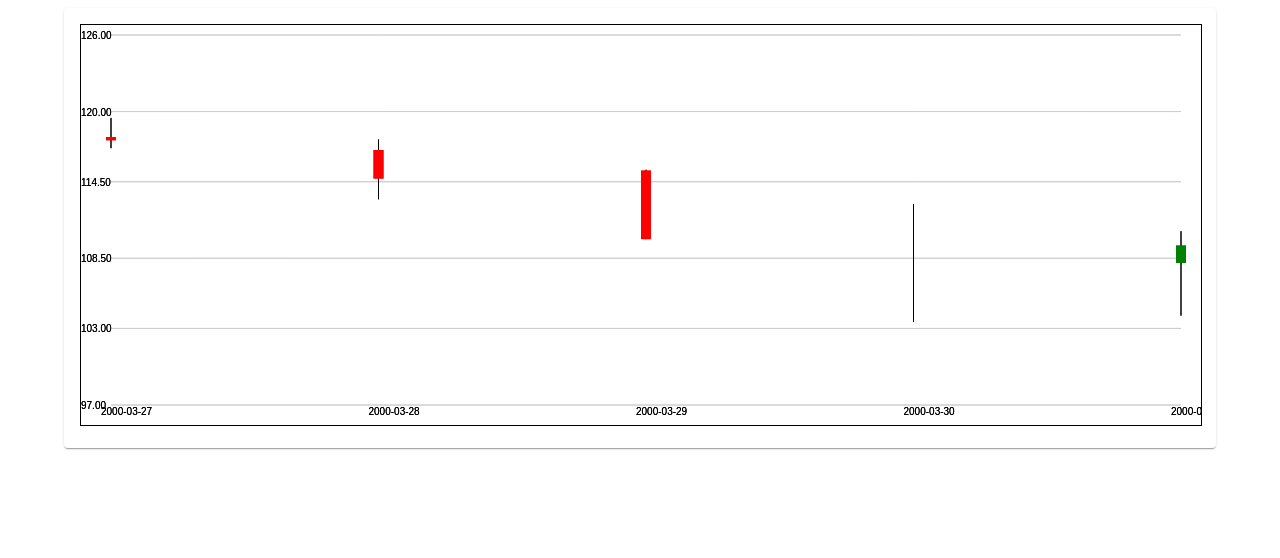
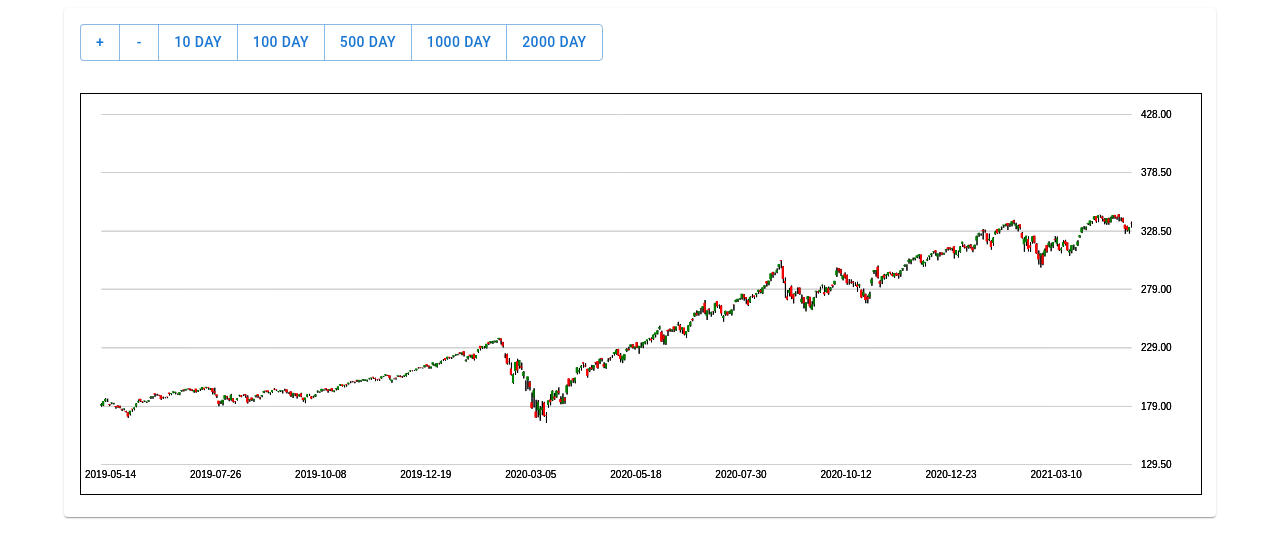
Before and after one commit to strongball/react-chart-canvas, a React (Vite) app: page / in a window 1280 px wide. Shown: the top 558 px of the page. Built offline with nearby package versions, Linux system fonts and the light colour scheme.

Commit message:
implement more functions

```diff
--- a/src/components/ReactiveDiv.tsx
+++ b/src/components/ReactiveDiv.tsx
@@ -8,7 +8,6 @@ const ReactiveDiv: React.FC<Props> = ({ render, ...divProps }) => {
     const [size, setSize] = useState<{ width: number; height: number }>({ width: 0, height: 0 });
     useEffect(() => {
         const resizeCallback = () => {
-            console.log('resize');
             const rect = ref.current?.getBoundingClientRect();
             if (rect) {
                 setSize({
--- a/src/components/StockChart.tsx
+++ b/src/components/StockChart.tsx
@@ -3,14 +3,18 @@ import React, { useMemo } from 'react';
 
 import { StockData } from '../api/stock';
 import BaseChart from './chart/BaseChart';
-import { Point, DataValue } from './chart/types';
+import { DataValue } from './chart/types';
 import XAxis from './chart/XAxis';
 import YAxis from './chart/YAxis';
 import Candlestick from './chart/Candlestick';
 
 import { useZoomControl } from '../hooks/zoom';
 import { useSwipeControl } from '../hooks/swipe';
+import HelperLine from './chart/HelperLine';
 
+function priceRound(value: number): number {
+    return Math.round(value * 2) / 2;
+}
 interface Props {
     width: number;
     height: number;
@@ -23,12 +27,8 @@ interface Props {
 const StockChart: React.FC<Props> = (props) => {
     const { width, height, data, date, onDateChange, displayDay, onDisplayDayChange } = props;
 
-    const dateStart = dayjs(date)
-        .add(-displayDay / 2, 'day')
-        .format('YYYY-MM-DD');
-    const dateEnd = dayjs(date)
-        .add(displayDay / 2, 'day')
-        .format('YYYY-MM-DD');
+    const dateStart = dayjs(date).add(-displayDay, 'day').format('YYYY-MM-DD');
+    const dateEnd = dayjs(date).format('YYYY-MM-DD');
     const inTimeStocks = useMemo<StockData[]>(
         () =>
             data?.filter((stock) => {
@@ -42,16 +42,7 @@ const StockChart: React.FC<Props> = (props) => {
      * date between dateStart, dateEnd
      */
     const xAxisTicks: DataValue[] = useMemo(() => {
-        const dates: string[] = [];
-        let cursor = dayjs(dateStart);
-        while (!cursor.isAfter(dateEnd)) {
-            const date = cursor.format('YYYY-MM-DD');
-            if (data?.some((stock) => stock.date === date)) {
-                // 有開盤
-                dates.push(date);
-            }
-            cursor = cursor.add(1, 'day');
-        }
+        const dates: string[] = inTimeStocks.map((item) => item.date).reverse();
         return dates;
     }, [dateStart, dateEnd, data]);
     const priceYAxisTicks: DataValue[] = useMemo(() => {
@@ -64,16 +55,16 @@ const StockChart: React.FC<Props> = (props) => {
         const max = Math.max(...prices);
         const gap = max - min;
 
-        const minTick = min - gap * 0.4;
-        const maxTick = max + gap * 0.4;
+        const minTick = Math.max(min - gap * 0.2, 0);
+        const maxTick = max + gap * 0.2;
         const interval = (maxTick - minTick) / 5;
         const ticks: number[] = [];
-        let cursor = maxTick;
-        while (cursor >= minTick) {
-            ticks.push(Math.round(cursor * 2) / 2);
-            cursor -= interval;
+        let cursor = minTick;
+        while (cursor <= maxTick) {
+            ticks.push(priceRound(cursor));
+            cursor += interval;
         }
-        ticks.push(Math.round(cursor * 2) / 2);
+        ticks.push(Math.max(priceRound(cursor), 0));
         // add head and tail
         return ticks;
     }, [inTimeStocks]);
@@ -108,7 +99,9 @@ const StockChart: React.FC<Props> = (props) => {
                 height={height}
                 xAxisTicks={xAxisTicks}
                 yAxisTicks={priceYAxisTicks}
-                yTickWidth={30}
+                xTickHeight={10}
+                yTickWidth={50}
+                yTickPosition="right"
                 DivProps={{
                     ...zoomEvent,
                     ...swipeEvent,
@@ -120,6 +113,7 @@ const StockChart: React.FC<Props> = (props) => {
             >
                 <XAxis line={false} />
                 <YAxis label={(data) => Number(data).toFixed(2)} />
+                <HelperLine label={(data) => Number(data).toFixed(2)} />
                 <Candlestick data={inTimeStocks} />
             </BaseChart>
         </div>
--- a/src/components/chart/BaseChart.tsx
+++ b/src/components/chart/BaseChart.tsx
@@ -1,23 +1,36 @@
 import React, { createContext, useCallback, useEffect, useMemo, useRef, useState } from 'react';
 
 import { ChartContext } from './context';
-import { DataValue } from './types';
+import { DataValue, Padding, Point, Rect } from './types';
 import { CanvasRender } from './CanvasRender';
+import { pxToTick, ticksToPx } from './utils';
 
 interface Props {
     width: number;
     height: number;
+    padding?: Padding;
     // xAxis
     xAxisTicks: DataValue[];
+    xTickHeight?: number;
 
     // yAxis
     yAxisTicks: DataValue[];
     yTickWidth?: number;
-
+    yTickPosition?: 'right' | 'left';
     DivProps?: React.HTMLAttributes<HTMLDivElement>;
 }
 const BaseChart: React.FC<Props> = (props) => {
-    const { width, height, xAxisTicks, yAxisTicks, yTickWidth = 30, DivProps } = props;
+    const {
+        width,
+        height,
+        padding = { top: 20, bottom: 20, left: 20, right: 20 },
+        xAxisTicks,
+        xTickHeight = 30,
+        yAxisTicks,
+        yTickWidth = 30,
+        yTickPosition = 'left',
+        DivProps,
+    } = props;
 
     const canvas = useRef<HTMLCanvasElement>(null);
     const [canvasRender, setCanvasRender] = useState<CanvasRender | null>(null);
@@ -28,50 +41,79 @@ const BaseChart: React.FC<Props> = (props) => {
         }
     }, [width, height]);
 
-    const xTickHeight = 20;
-
+    const content: Rect = {
+        x: yTickPosition === 'left' ? yTickWidth : 0 + padding.left,
+        y: padding.top,
+        width: width - yTickWidth - padding.left - padding.right,
+        height: height - xTickHeight - padding.top - padding.bottom,
+    };
     const xAxisFn = useCallback(
         (x: DataValue) => {
-            if (xAxisTicks.length === 0) {
-                return 0;
-            }
-            const xTickWidth = (width - yTickWidth - 20) / (xAxisTicks.length - 1);
-            return yTickWidth + xAxisTicks.findIndex((tick) => tick === x) * xTickWidth;
+            return ticksToPx({
+                target: x,
+                ticks: xAxisTicks,
+                start: content.x,
+                end: content.x + content.width,
+            });
         },
-        [xAxisTicks, width, yTickWidth]
+        [xAxisTicks, content.x, content.width]
     );
     const yAxisFn = useCallback(
         (y: DataValue) => {
-            const paddingTop = 10;
-            if (yAxisTicks.length === 0) {
-                return 0;
-            }
-            const useAbleHeight = height - xTickHeight - paddingTop;
-            if (typeof y === 'number' && typeof yAxisTicks[0] === 'number') {
-                // numeral
-                const min: number = yAxisTicks[0];
-                const max: number = yAxisTicks[yAxisTicks.length - 1] as number;
-                return ((y - min) / (max - min)) * useAbleHeight + paddingTop;
-            }
-            const yTickHeight = useAbleHeight / (yAxisTicks.length - 1);
-            return yAxisTicks.findIndex((tick) => tick === y) * yTickHeight + paddingTop;
+            return ticksToPx({
+                target: y,
+                ticks: yAxisTicks,
+                start: content.y + content.height,
+                end: content.y,
+            });
         },
-        [yAxisTicks, xTickHeight, height]
+        [yAxisTicks, content.y, content.height]
     );
 
+    /**
+     * hover
+     */
+    const [hover, setHover] = useState<Point>();
+    const handleMouseMove = (e) => {
+        if (canvas.current) {
+            const cRect = canvas.current.getBoundingClientRect(); // Gets CSS pos, and width/height
+            const canvasX = e.clientX - cRect.left; // Subtract the 'left' of the canvas
+            const canvasY = e.clientY - cRect.top;
+            const tickX = pxToTick({
+                target: canvasX,
+                ticks: xAxisTicks,
+                start: content.x,
+                end: content.x + content.width,
+            });
+            const tickY = pxToTick({
+                target: canvasY,
+                ticks: yAxisTicks,
+                start: content.y + content.height,
+                end: content.y,
+            });
+            if (tickX === null || tickY === null) {
+                if (hover) {
+                    setHover(undefined);
+                }
+            } else if (hover?.x !== tickX || hover.y !== tickY) {
+                setHover({ x: tickX, y: tickY });
+            }
+        }
+    };
     canvasRender?.clear();
     return (
         <ChartContext.Provider
             value={{
                 canvasRender: canvasRender,
-                width: width,
-                height: height,
+                content: content,
                 xAxisFn: xAxisFn,
                 xAxisTicks: xAxisTicks,
                 yAxisFn: yAxisFn,
                 yAxisTicks: yAxisTicks,
                 xTickHeight: xTickHeight,
                 yTickWidth: yTickWidth,
+                yTickPosition: yTickPosition,
+                hover: hover,
             }}
         >
             <div
@@ -89,6 +131,7 @@ const BaseChart: React.FC<Props> = (props) => {
                     ref={canvas}
                     width={width}
                     height={height}
+                    onMouseMove={handleMouseMove}
                 >
                     {props.children}
                 </canvas>
--- a/src/components/chart/Candlestick.tsx
+++ b/src/components/chart/Candlestick.tsx
@@ -15,7 +15,9 @@ interface Props {
 }
 const Candlestick = (props: PropsWithChildren<Props>) => {
     const { data, barWidth = 10 } = props;
-    const { canvasRender, xAxisFn, yAxisFn, yAxisTicks, onHoverItem } = useContext(ChartContext);
+    const { canvasRender, content, xAxisFn, yAxisFn, xAxisTicks } = useContext(ChartContext);
+    const eachStickWidth = content.width / xAxisTicks.length;
+    const limitedBarWidth = Math.min(barWidth, eachStickWidth);
     canvasRender &&
         data.map((item, i) => {
             const x = xAxisFn(item.date);
@@ -29,9 +31,9 @@ const Candlestick = (props: PropsWithChildren<Props>) => {
             canvasRender.drawLine({ x: x, y: highY }, { x: x, y: lowY }, { strokeStyle: 'color' });
 
             canvasRender.drawRect({
-                x: x - barWidth / 2,
+                x: x - limitedBarWidth / 2,
                 y: rectTop,
-                width: barWidth,
+                width: limitedBarWidth,
                 height: rectHeight,
                 color: color,
             });
--- /dev/null
+++ b/src/components/chart/HelperLine.tsx
@@ -0,0 +1,45 @@
+import React, { useContext } from 'react';
+import { ChartContext } from './context';
+import { DataValue } from './types';
+
+interface Props {
+    fontSize?: number;
+    label?: (value: DataValue) => string;
+}
+const HelperLine: React.FC<Props> = (props) => {
+    const { fontSize = 8, label = (v) => v.toString() } = props;
+    const { canvasRender, content, xAxisFn, yAxisFn, hover, yTickWidth, yTickPosition } = useContext(ChartContext);
+    if (canvasRender && hover) {
+        const x = xAxisFn(hover.x);
+        const y = yAxisFn(hover.y);
+        canvasRender.drawLine(
+            { x: content.x, y: y },
+            { x: content.x + content.width, y: y },
+            { strokeStyle: 'green', lineDash: [5, 5] }
+        );
+        canvasRender.drawLine(
+            { y: content.y, x: x },
+            { y: content.y + content.height, x: x },
+            { strokeStyle: 'green', lineDash: [5, 5] }
+        );
+
+        // test
+        const textPadding = 10;
+        const labelTextX = yTickPosition === 'left' ? textPadding : content.x + content.width + textPadding;
+
+        canvasRender.drawRect({
+            x: labelTextX - textPadding,
+            y: yAxisFn(hover.y) - fontSize,
+            width: yTickWidth,
+            height: fontSize * 2,
+            color: 'green',
+        });
+        canvasRender.drawText(
+            label(hover.y),
+            { x: labelTextX, y: yAxisFn(hover.y) + fontSize / 2 },
+            { font: `${fontSize}px`, fillStyle: 'white' }
+        );
+    }
+    return null;
+};
+export default HelperLine;
--- a/src/components/chart/XAxis.tsx
+++ b/src/components/chart/XAxis.tsx
@@ -10,23 +10,24 @@ interface Props {
 }
 const XAxis: React.FC<Props> = (props) => {
     const { maxTickCount = 10, fontSize = 8, label = (v) => v.toString(), line = true } = props;
-    const { canvasRender, xAxisFn, yAxisFn, xAxisTicks, yAxisTicks, xTickHeight } = useContext(ChartContext);
+    const { canvasRender, content, xAxisFn, xAxisTicks, xTickHeight } = useContext(ChartContext);
     const xTickInterval = Math.ceil(xAxisTicks.length / maxTickCount);
-    canvasRender &&
+    if (canvasRender) {
         xAxisTicks.forEach((xAxisTick, index) => {
             if (line) {
                 canvasRender.drawLine(
-                    { x: xAxisFn(xAxisTick), y: yAxisFn(yAxisTicks[0]) },
-                    { x: xAxisFn(xAxisTick), y: yAxisFn(yAxisTicks[yAxisTicks.length - 1]) },
+                    { x: xAxisFn(xAxisTick), y: content.y },
+                    { x: xAxisFn(xAxisTick), y: content.y + content.height },
                     { strokeStyle: '#cfcfcf' }
                 );
             }
-            if ((xAxisTicks.length - index + 1) % xTickInterval === 0) {
+            // if ((xAxisTicks.length - index - 1) % xTickInterval === 0) {
+            if (index % xTickInterval === 0) {
                 canvasRender.drawText(
                     label(xAxisTick),
                     {
-                        x: xAxisFn(xAxisTick) - 10,
-                        y: yAxisFn(yAxisTicks[yAxisTicks.length - 1]) + xTickHeight / 2,
+                        x: xAxisFn(xAxisTick) - fontSize * 2,
+                        y: content.y + content.height + xTickHeight + fontSize / 2,
                     },
                     {
                         font: `${fontSize}px`,
@@ -34,6 +35,7 @@ const XAxis: React.FC<Props> = (props) => {
                 );
             }
         });
+    }
     return null;
 };
 export default XAxis;
--- a/src/components/chart/YAxis.tsx
+++ b/src/components/chart/YAxis.tsx
@@ -10,28 +10,30 @@ interface Props {
 }
 const YAxis: React.FC<Props> = (props) => {
     const { maxTickCount = 10, fontSize = 8, label = (v) => v.toString(), line = true } = props;
-    const { canvasRender, xAxisFn, yAxisFn, xAxisTicks, yAxisTicks, yTickWidth } = useContext(ChartContext);
+    const { canvasRender, content, yAxisFn, yAxisTicks, yTickWidth, yTickPosition } = useContext(ChartContext);
     const yTickInterval = Math.ceil(yAxisTicks.length / maxTickCount);
-    canvasRender &&
+    if (canvasRender) {
         yAxisTicks.forEach((yAxisTick, index) => {
             if (line) {
                 canvasRender.drawLine(
-                    { x: xAxisFn(xAxisTicks[0]), y: yAxisFn(yAxisTick) },
-                    { x: xAxisFn(xAxisTicks[xAxisTicks.length - 1]), y: yAxisFn(yAxisTick) },
+                    { x: content.x, y: yAxisFn(yAxisTick) },
+                    { x: content.x + content.width, y: yAxisFn(yAxisTick) },
                     { strokeStyle: '#cfcfcf' }
                 );
             }
-            if ((yAxisTicks.length - index + 1) % yTickInterval === 0) {
+            if (index % yTickInterval === 0) {
+                const x = yTickPosition === 'left' ? 10 : content.x + content.width + 10;
                 canvasRender.drawText(
                     label(yAxisTick),
                     {
-                        x: xAxisFn(xAxisTicks[0]) - yTickWidth,
+                        x: x,
                         y: yAxisFn(yAxisTick) + fontSize / 2,
                     },
                     { font: `${fontSize}px` }
                 );
             }
         });
+    }
     return null;
 };
 export default YAxis;
--- a/src/components/chart/context.ts
+++ b/src/components/chart/context.ts
@@ -1,34 +1,29 @@
 import React, { createContext } from 'react';
 
-import { DataValue } from './types';
+import { DataValue, Point, Rect } from './types';
 
 import { CanvasRender } from './CanvasRender';
 
-interface HoverPayload<T> {
-    x: number;
-    y: number;
-    data: T;
-}
 interface ChartContextProps {
     canvasRender: CanvasRender | null;
-    width: number;
-    height: number;
+    content: Rect;
     xAxisFn: (x: DataValue) => number;
     yAxisFn: (x: DataValue) => number;
     xAxisTicks: DataValue[];
     yAxisTicks: DataValue[];
     xTickHeight: number;
     yTickWidth: number;
-    hoverItem?: HoverPayload<any>;
+    yTickPosition: 'right' | 'left';
+    hover?: Point;
 }
 export const ChartContext = createContext<ChartContextProps>({
     canvasRender: null,
-    width: 0,
-    height: 0,
+    content: { x: 0, y: 9, width: 0, height: 0 },
     xAxisTicks: [],
     xAxisFn: () => 0,
     yAxisTicks: [],
     yAxisFn: () => 0,
     xTickHeight: 20,
     yTickWidth: 30,
+    yTickPosition: 'right',
 });
--- /dev/null
+++ b/src/components/chart/utils.ts
@@ -0,0 +1,60 @@
+import { DataValue } from './types';
+/**
+ * start: ticks[0] px.
+ * end: ticks[-1]px.
+ */
+interface TicksToPxParams {
+    target: DataValue;
+    ticks: DataValue[];
+    start: number;
+    end: number;
+}
+export function ticksToPx({ target, ticks, start, end }: TicksToPxParams) {
+    if (ticks.length === 0) {
+        return 0;
+    }
+    const length = end - start;
+    if (typeof target === 'number' && typeof ticks[0] === 'number') {
+        // numeral
+        const min: number = ticks[0];
+        const max: number = ticks[ticks.length - 1] as number;
+        return start + (target - min) * (length / (max - min));
+    } else {
+        const yTickHeight = length / (ticks.length - 1);
+        return start + ticks.findIndex((tick) => tick === target) * yTickHeight;
+    }
+}
+interface PxToTickParams {
+    target: number;
+    ticks: DataValue[];
+    start: number;
+    end: number;
+}
+export function pxToTick({ target, ticks, start, end }: PxToTickParams): DataValue | null {
+    const length = end - start;
+    // (result - min) / offsetY = (max - min) / length,
+    // result = (max - min) / length * offsetY + min
+    if (typeof target === 'number' && typeof ticks[0] === 'number') {
+        const startValue: number = ticks[0];
+        const endValue: number = ticks[ticks.length - 1] as number;
+        const value = ((endValue - startValue) / length) * (target - start) + startValue;
+        if (
+            !(endValue > startValue ? isBetween(value, startValue, endValue) : isBetween(value, endValue, startValue))
+        ) {
+            return null;
+        }
+        return value;
+    } else {
+        const startValue: number = 0;
+        const endValue: number = ticks.length - 1;
+        const index = Math.round(((endValue - startValue) / length) * (target - start) + startValue);
+        if (!isBetween(index, startValue, endValue)) {
+            return null;
+        }
+        return ticks[index];
+    }
+}
+
+function isBetween(target: number, start: number, end: number) {
+    return target >= start && target <= end;
+}
--- a/src/containers/StockPage.tsx
+++ b/src/containers/StockPage.tsx
@@ -5,28 +5,43 @@ import { getStock } from '../api/stock';
 import StockChart from '../components/StockChart';
 import ReactiveDiv from '../components/ReactiveDiv';
 
-import { Card, CardContent, Container } from '@mui/material';
+import { Button, ButtonGroup, Card, CardContent, Container } from '@mui/material';
 import dayjs from 'dayjs';
 
 interface Props {}
 const StockPage: React.FC<Props> = (props) => {
-    const [stockCode, setStockCode] = useState('AAPL');
-    const [date, setDate] = useState(dayjs('2022-01-01').format('YYYY-MM-DD'));
-    const [displayDay, setDisplayDay] = useState(10);
-    const { data } = useSWR(stockCode, (key) => {
+    const [stockCode, setStockCode] = useState('QQQ');
+    const [date, setDate] = useState(dayjs().format('YYYY-MM-DD'));
+    const [displayDay, setDisplayDay] = useState(100);
+    const { data } = useSWR(stockCode, async (key) => {
         if (!key) {
             return null;
         }
-        return getStock(key);
+        const data = await getStock(key);
+        return data;
     });
     useEffect(() => {
         if (data) {
-            setDate(data[data.length - 1].date);
+            const startDate = data[500].date;
+            const endDate = data[0].date;
+            setDisplayDay(dayjs(endDate).diff(startDate, 'day'));
+            setDate(data[0].date);
         }
     }, [data]);
     return (
         <Container>
             <Card>
+                <CardContent>
+                    <ButtonGroup variant="outlined" aria-label="outlined button group">
+                        <Button onClick={() => setDisplayDay(displayDay + 10)}>+</Button>
+                        <Button onClick={() => setDisplayDay(displayDay - 10)}>-</Button>
+                        <Button onClick={() => setDisplayDay(10)}>10 Day</Button>
+                        <Button onClick={() => setDisplayDay(100)}>100 Day</Button>
+                        <Button onClick={() => setDisplayDay(500)}>500 Day</Button>
+                        <Button onClick={() => setDisplayDay(1000)}>1000 Day</Button>
+                        <Button onClick={() => setDisplayDay(2000)}>2000 Day</Button>
+                    </ButtonGroup>
+                </CardContent>
                 <CardContent>
                     {data ? (
                         <ReactiveDiv
```
Also changed, not shown: src/components/chart/CanvasRender.ts (+7 -3 lines), src/components/chart/types.ts (+12 -0 lines).
